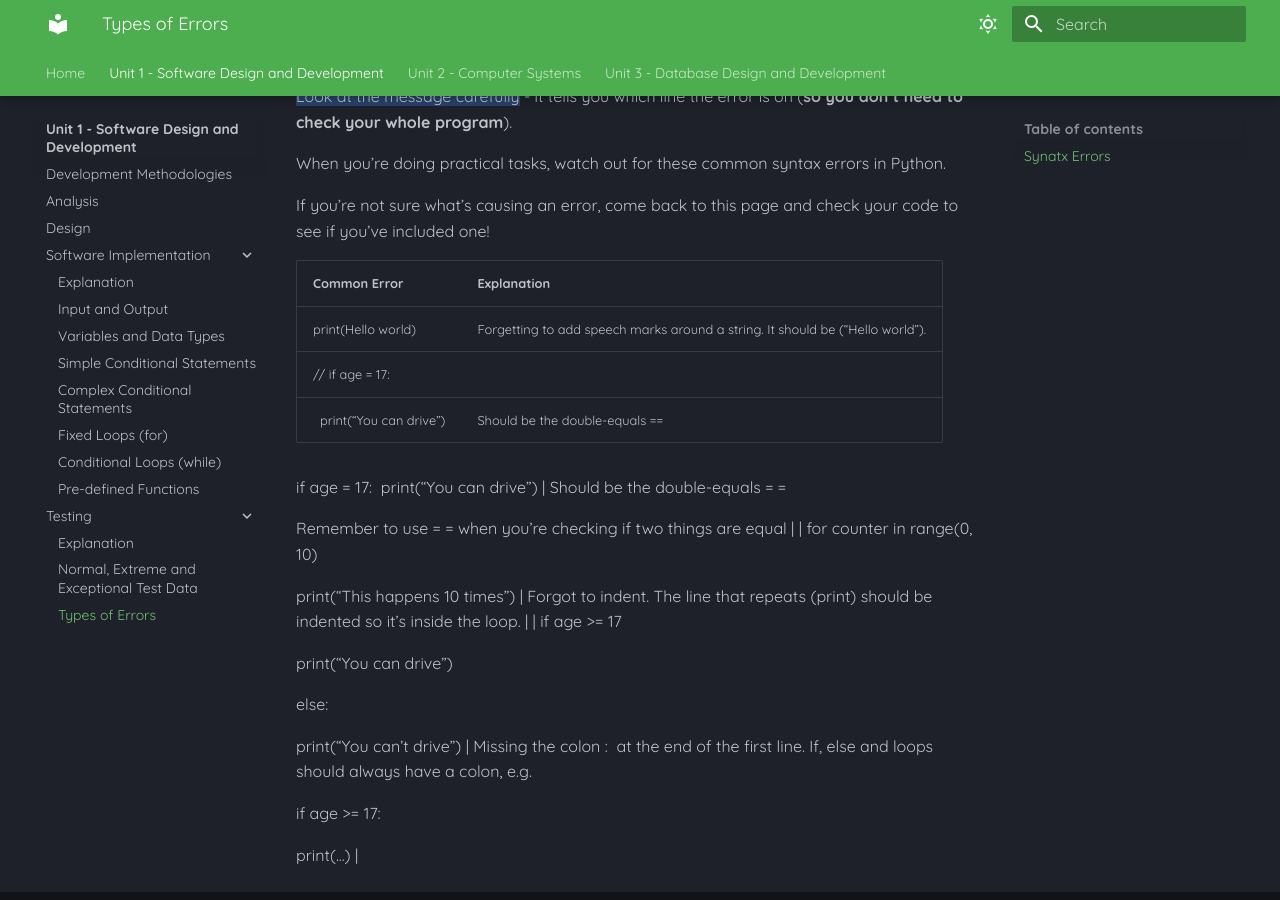
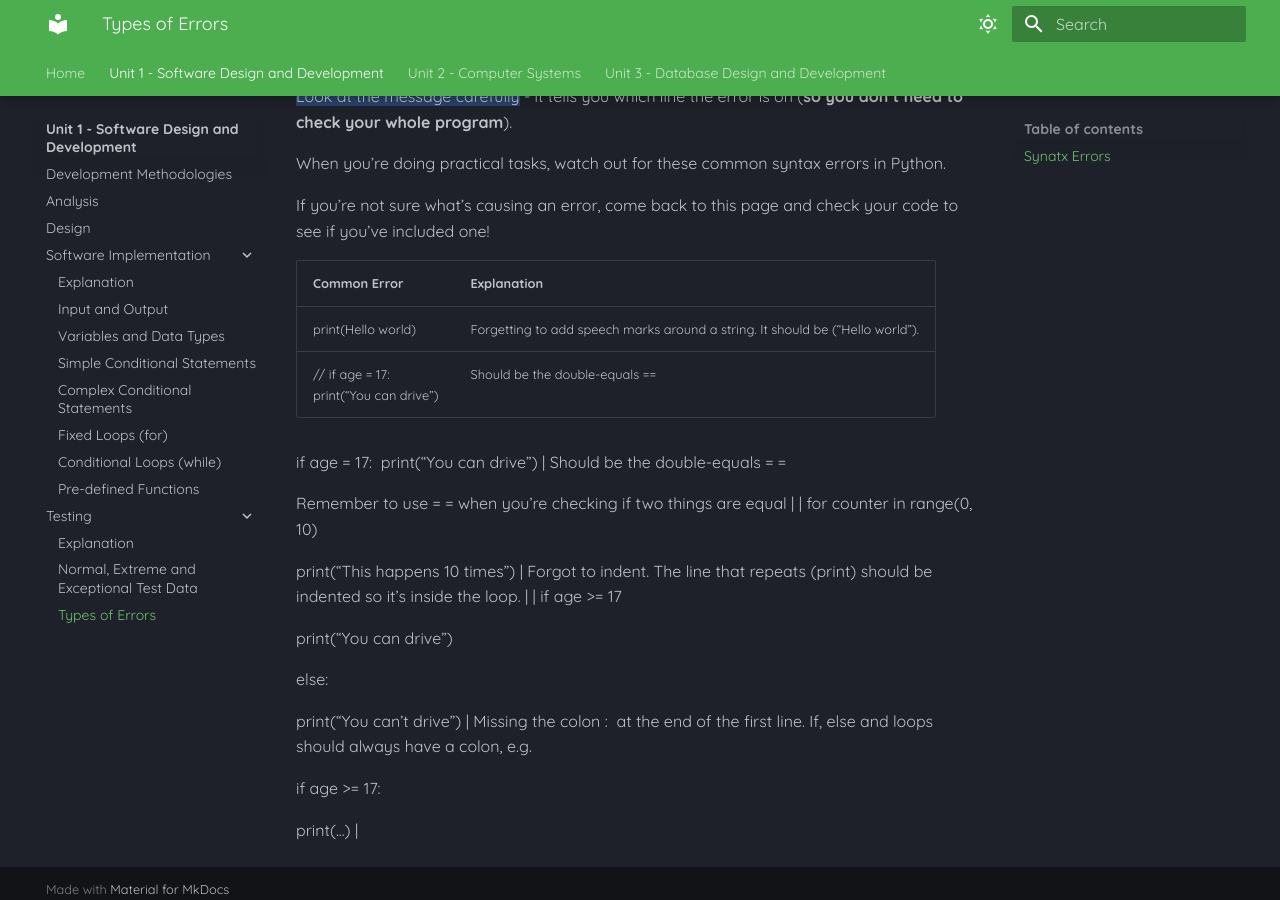
Before and after one commit to Mr-Wood-CS/National-5-CS, an MkDocs documentation site: the page built from docs/SDD/5.2-Types-of-Errors.md, in a window 1280 px wide and 900 px high, scrolled down 844 px. Built offline with MkDocs 1.6.1 and Material for MkDocs 9.7.7, drawn with Linux system fonts in a browser that asks for light colours.

```diff
--- a/docs/SDD/5.2-Types-of-Errors.md
+++ b/docs/SDD/5.2-Types-of-Errors.md
@@ -36,11 +36,10 @@ When you’re doing practical tasks, watch out for these common syntax errors in
 
 If you’re not sure what’s causing an error, come back to this page and check your code to see if you’ve included one!
 
-| Common Error             | Explanation                                                                   |
-| -------------------------| ----------------------------------------------------------------------------- |
-| print(Hello world)       | Forgetting to add speech marks around a string. It should be (“Hello world”). |
-| // if age = 17: <br>     |                                                                               |
-|    print(“You can drive”)| Should be the double-equals ==                                                |
+| Common Error                               | Explanation                                                                   |
+| -------------------------------------------| ----------------------------------------------------------------------------- |
+| print(Hello world)                         | Forgetting to add speech marks around a string. It should be (“Hello world”). |
+| // if age = 17: <br> print(“You can drive”)| Should be the double-equals ==                                                |
 
 
 
```
